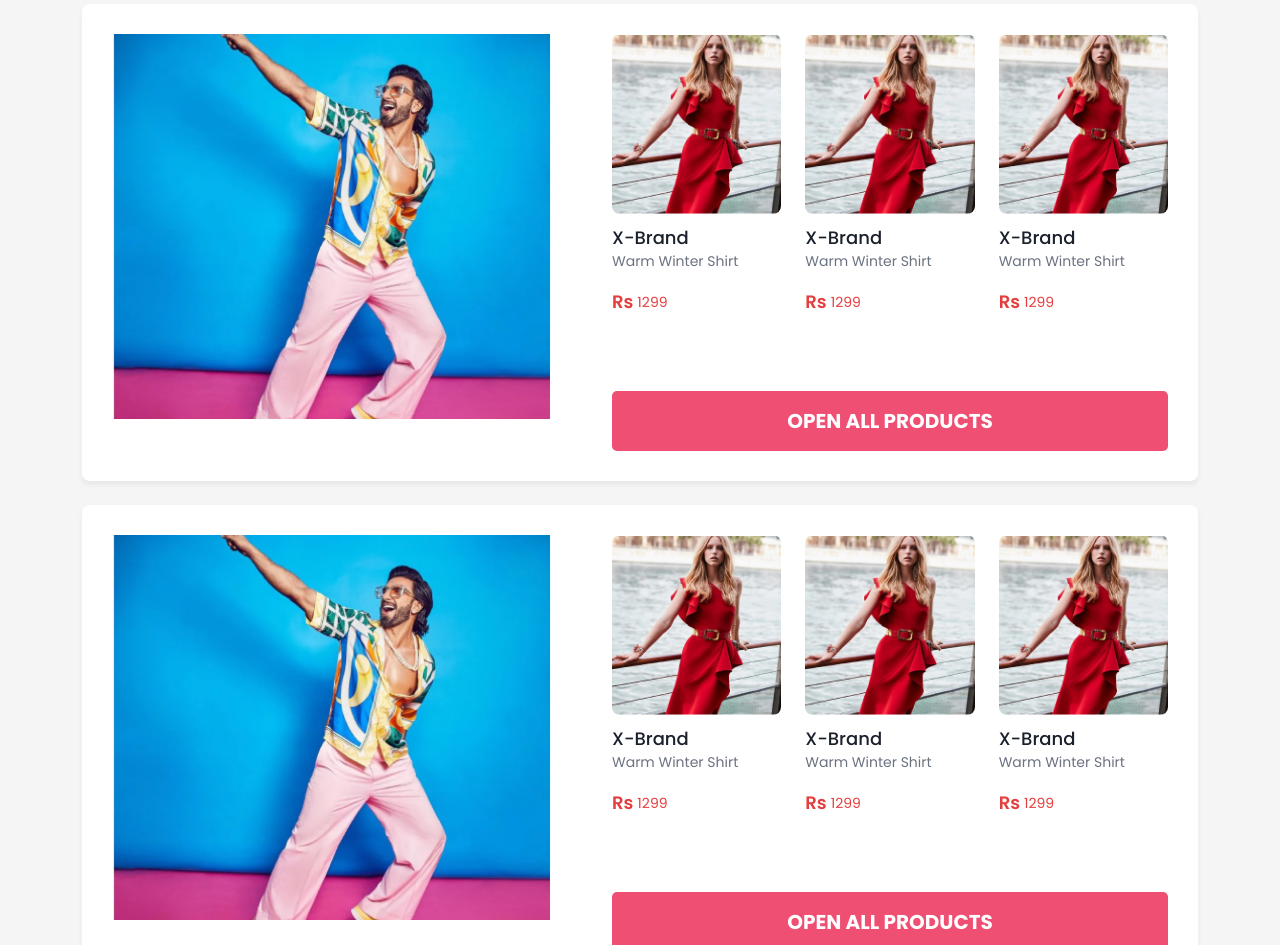
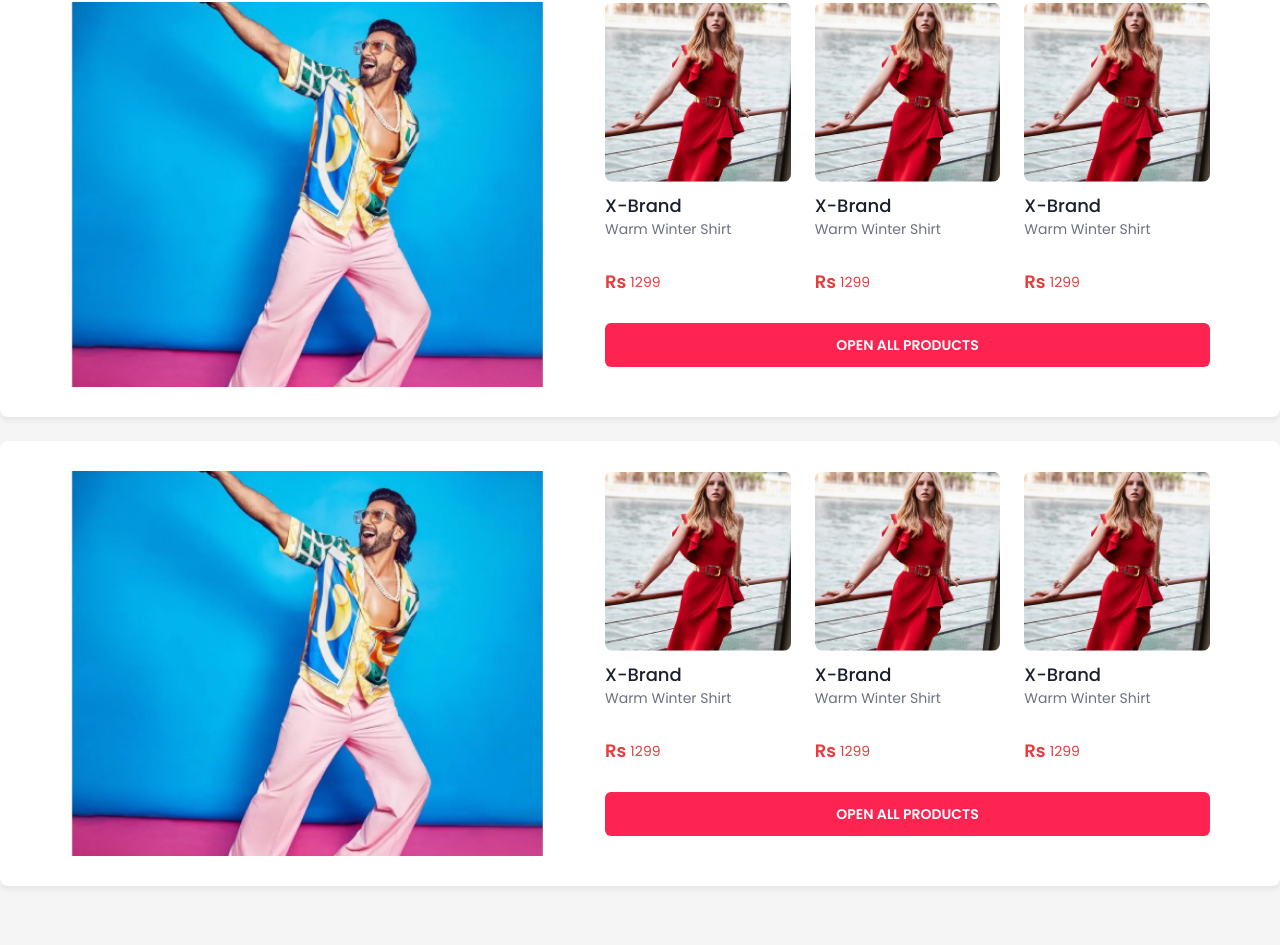
Before and after one commit to treesa-keyvalue/natus-vincere-frontend, a React (Create React App) app: page /celebrities in a window 1280 px wide. Shown: the part 181-1126 px from the top of the page. Built offline with nearby package versions, Linux system fonts and the light colour scheme; the HTML template or start-up script is replaced by a standard one.

Commit message:
Changes to theme component

```diff
--- a/src/App.js
+++ b/src/App.js
@@ -9,6 +9,7 @@ import LandingPage from "./screens/LandingPage";
 import SavedProducts from "./screens/SavedProducts";
 import Header from "./components/Header";
 import Celebrities from './screens/Celebrities';
+import CasualWear from './screens/CasualWear';
 import Themes from './screens/Themes';
 
 const queryClient = new QueryClient();
@@ -20,13 +21,14 @@ function App() {
         <ChakraProvider>
           <RecoilRoot>
             {/* <Header /> */}
-            <Box className="container">
+            <Box>
               <Routes>
                 <Route path="/home" element={<LandingPage />} />
                 <Route path="/combinations" element={<Combinations />} />
                 <Route path="/saved" element={<SavedProducts />} />
                 <Route path="/themes" element={<Themes />} />
                 <Route path="/celebrities" element={<Celebrities />} />
+                <Route path="/casual-wear" element={<CasualWear />} />
               </Routes>
             </Box>
           </RecoilRoot>
--- a/src/components/CombinationsList.jsx
+++ b/src/components/CombinationsList.jsx
@@ -6,7 +6,7 @@ import ImageCardContent from "./ImageCardContent";
 
 const CombinationsList = ({ combinations, selectCombination }) => {
   return (
-    <Flex direction="column" w="65%">
+    <Flex direction="column" w="58%">
       <Text fontWeight="500" fontSize="md" m={7}>
         All Combinations
       </Text>
@@ -16,7 +16,7 @@ const CombinationsList = ({ combinations, selectCombination }) => {
           cursor="pointer"
           templateColumns="repeat(3, 1fr)"
           onClick={() => selectCombination(comb)}
-          mb={4}
+          mb={8}
           borderRadius="lg"
           pt={2}
         >
--- a/src/components/Header.jsx
+++ b/src/components/Header.jsx
@@ -8,7 +8,7 @@ const Header = () => {
   return (
     <header className="innerpage-header">
       <Flex className="container" p={5} justifyContent="space-between">
-        <Img src="./images/logo.png" />
+        <Img src="./images/logo.png" onClick={() => navigate("/home")} cursor="pointer" />
         <Button
           w="234px"
           bg="white"
--- a/src/components/ImageCardContent.jsx
+++ b/src/components/ImageCardContent.jsx
@@ -13,7 +13,7 @@ const ImageCardContent = ({
   <Flex direction="column">
     <Box fontWeight="medium">{title}</Box>
     <Text fontSize="xs">{description}</Text>
-    <Flex fontSize="sm" color="red.500" justifyContent="space-between">
+    <Flex fontSize="sm" color="red.500" justifyContent="space-between" mt={3}>
       <Flex>
         {!hideRs && <Text mr={1}>Rs</Text>}
         <Text>{price}</Text>
--- a/src/constants.js
+++ b/src/constants.js
@@ -63,7 +63,7 @@ export const themes = [
     image_link: './images/party.png'
   },
   {
-    name: 'Street Wear',
+    name: 'Casual Wear',
     id: '2',
     image_link: './images/street_wear.png'
   },
--- a/src/screens/Celebrities.jsx
+++ b/src/screens/Celebrities.jsx
@@ -1,13 +1,13 @@
-import React from 'react';
-import Header from '../components/Header';
-import { Container, Col, Row } from 'reactstrap';
-import ImageCard from '../components/ImageCard';
-import ImageCardContent from '../components/ImageCardContent';
+import React from "react";
+import { Container, Col, Row } from "reactstrap";
+import { Box } from "@chakra-ui/react";
+import "bootstrap/dist/css/bootstrap.css";
 
-// import { Tween } from 'react-gsap';
-
-import 'bootstrap/dist/css/bootstrap.css';
-import '../styles/landing.scss';
+import ImageCard from "../components/ImageCard";
+import ImageCardContent from "../components/ImageCardContent";
+import Button from "../components/Button";
+import Header from "../components/Header";
+import "../styles/landing.scss";
 
 const Celebrities = () => {
   return (
@@ -15,7 +15,7 @@ const Celebrities = () => {
       <Header />
       <div className="celebritypage-bg"></div>
       <main className="navi-celebrity">
-        <h1>CELEBRITIES</h1>
+        <Box fontSize="lg" fontWeight="medium">CELEBRITIES</Box>
         <section className="navi-celebrity__box">
           <Container>
             <Row>
@@ -26,18 +26,39 @@ const Celebrities = () => {
                 <Row>
                   <Col sm="4">
                     <ImageCard src="./images/party.png" width="100%" />
-                    <ImageCardContent title={"X-Brand"} description={"Warm Winter Shirt "} price={'1299'} discount={"5"}/>
-                  </Col>
-                  <Col sm="4">
-                    <ImageCard src="./images/party.png" width="100%"/>
-                    <ImageCardContent title={"X-Brand"} description={"Warm Winter Shirt "} price={'1299'} discount={"5"}/>
+                    <ImageCardContent
+                      title={"X-Brand"}
+                      description={"Warm Winter Shirt "}
+                      price={"1299"}
+                      discount={"5"}
+                    />
                   </Col>
                   <Col sm="4">
                     <ImageCard src="./images/party.png" width="100%" />
-                    <ImageCardContent title={"X-Brand"} description={"Warm Winter Shirt "} price={'1299'} discount={"5"}/>
+                    <ImageCardContent
+                      title={"X-Brand"}
+                      description={"Warm Winter Shirt "}
+                      price={"1299"}
+                      discount={"5"}
+                    />
+                  </Col>
+                  <Col sm="4">
+                    <ImageCard src="./images/party.png" width="100%" />
+                    <ImageCardContent
+                      title={"X-Brand"}
+                      description={"Warm Winter Shirt "}
+                      price={"1299"}
+                      discount={"5"}
+                    />
                   </Col>
                 </Row>
-                <a href="#" class="celebrity-button">OPEN ALL PRODUCTS</a>
+                <Box mt={3}>
+                  <Button
+                    type="primary"
+                    width="100%"
+                    text="OPEN ALL PRODUCTS"
+                  />
+                </Box>
               </Col>
             </Row>
           </Container>
@@ -52,18 +73,39 @@ const Celebrities = () => {
                 <Row>
                   <Col sm="4">
                     <ImageCard src="./images/party.png" width="100%" />
-                    <ImageCardContent title={"X-Brand"} description={"Warm Winter Shirt "} price={'1299'} discount={"5"}/>
-                  </Col>
-                  <Col sm="4">
-                    <ImageCard src="./images/party.png" width="100%"/>
-                    <ImageCardContent title={"X-Brand"} description={"Warm Winter Shirt "} price={'1299'} discount={"5"}/>
+                    <ImageCardContent
+                      title={"X-Brand"}
+                      description={"Warm Winter Shirt "}
+                      price={"1299"}
+                      discount={"5"}
+                    />
                   </Col>
                   <Col sm="4">
                     <ImageCard src="./images/party.png" width="100%" />
-                    <ImageCardContent title={"X-Brand"} description={"Warm Winter Shirt "} price={'1299'} discount={"5"}/>
+                    <ImageCardContent
+                      title={"X-Brand"}
+                      description={"Warm Winter Shirt "}
+                      price={"1299"}
+                      discount={"5"}
+                    />
+                  </Col>
+                  <Col sm="4">
+                    <ImageCard src="./images/party.png" width="100%" />
+                    <ImageCardContent
+                      title={"X-Brand"}
+                      description={"Warm Winter Shirt "}
+                      price={"1299"}
+                      discount={"5"}
+                    />
                   </Col>
                 </Row>
-                <a href="#" class="celebrity-button">OPEN ALL PRODUCTS</a>
+                <Box mt={3}>
+                  <Button
+                    type="primary"
+                    width="100%"
+                    text="OPEN ALL PRODUCTS"
+                  />
+                </Box>
               </Col>
             </Row>
           </Container>
--- a/src/screens/Combinations.jsx
+++ b/src/screens/Combinations.jsx
@@ -1,7 +1,7 @@
 import React, { useEffect, useState } from "react";
 import { useSearchParams } from "react-router-dom";
 import { DragDropContext } from "react-beautiful-dnd";
-import { Grid, GridItem, Flex } from "@chakra-ui/react";
+import { Grid, GridItem, Flex, Box } from "@chakra-ui/react";
 import { useSetRecoilState } from "recoil";
 import Header from '../components/Header';
 
@@ -98,9 +98,9 @@ const Combinations = () => {
     //     ))}
     //   </Grid>
     // </DragDropContext>
-    <>
+    <Box px={32}>
       <Header />
-      <Flex>
+      <Flex pt="64px">
         <CombinationsList
           combinations={elements}
           selectCombination={addToPreview}
@@ -111,7 +111,7 @@ const Combinations = () => {
           selectedItem={selectedItem}
         />
       </Flex>
-    </>
+    </Box>
   );
 };
 
--- a/src/screens/SavedProducts.jsx
+++ b/src/screens/SavedProducts.jsx
@@ -24,7 +24,7 @@ const SavedProducts = () => {
   }
 
   return (
-    <>
+    <div className="container">
       <Header />
       {savedCombinations.length > 0 ? (
         <Box pt={16}>
@@ -69,7 +69,7 @@ const SavedProducts = () => {
           Please save a combination to view saved items
         </Box>
       )}
-    </>
+    </div>
   );
 };
 
--- a/src/screens/Themes.jsx
+++ b/src/screens/Themes.jsx
@@ -1,6 +1,5 @@
 import React, { useState } from "react";
 import { Box, Flex, Image, Text } from "@chakra-ui/react";
-
 import Header from '../components/Header';
 import { themes } from "../constants";
 
@@ -45,7 +44,7 @@ const Themes = () => {
   const [wearType, setWearType] = useState('1');
 
   return (
-    <>
+    <div className="container">
       <Header />
       <main className="theme-main-container">
         <Box fontWeight="600" my={5}>
@@ -90,7 +89,6 @@ const Themes = () => {
             </div>
           </Box>
         </Flex>
-
         <div>
           <Box fontWeight="600" mt={10} mb={3}>
             Size Chart
@@ -119,7 +117,7 @@ const Themes = () => {
           </Flex>
         </div>
       </main>
-    </>
+    </div>
   );
 };
 
--- a/src/styles/landing.scss
+++ b/src/styles/landing.scss
@@ -159,7 +159,7 @@ header.landing-header {
 }
 
 header.innerpage-header {
-    position: absolute;
+    position: fixed;
     left: 0;
     width: 100%;
     background: $white;
@@ -432,7 +432,7 @@ header.innerpage-header {
 }
 
 main.navi-celebrity {
-    padding-top: 130px;
+    padding-top: 102px;
     padding-bottom: 80px;
     z-index: 1;
     position: relative;
@@ -504,6 +504,7 @@ main.navi-celebrity {
         margin-top: 60px;
         border-radius: 5px;
         color: $white;
+        height: 44px;
     }
 }
 
@@ -522,5 +523,5 @@ main.navi-celebrity {
 }
 
 .theme-main-container {
-    padding: 50px 0 100px;
+    padding: 60px 0 100px;
 }
```
Also changed, not shown: src/components/Preview.jsx (+34 -16 lines).
